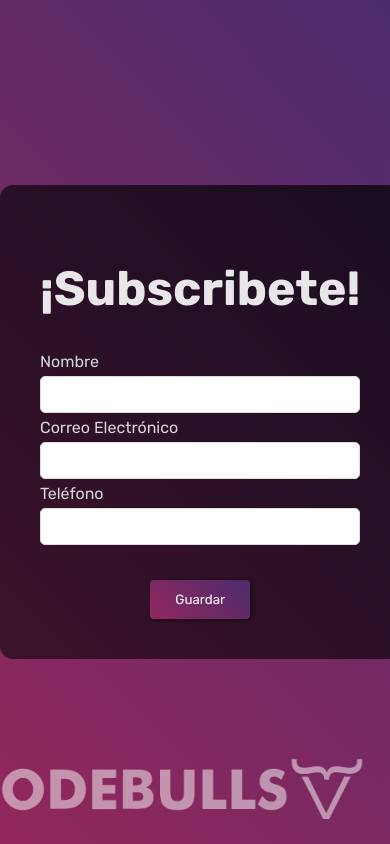
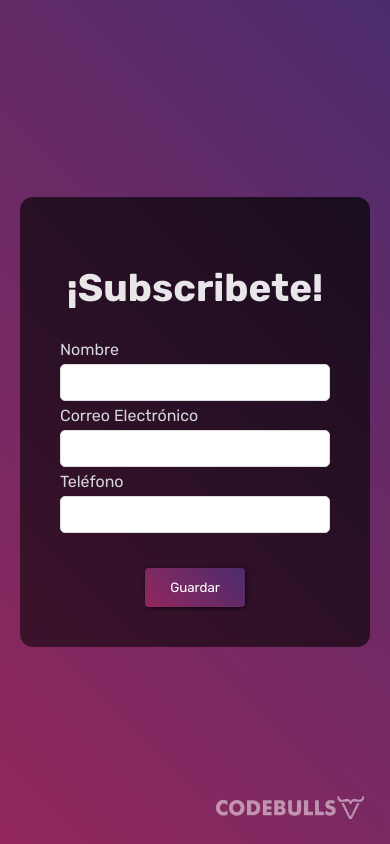
Before and after one commit to Verlezza/CodebullsTask1, a plain HTML site: page index.html in a window 390 px wide. Drawn offline with nearby package versions, Linux system fonts and the light colour scheme.

Commit message:
Update style.css
Faltaba Media Queries

```diff
--- a/style.css
+++ b/style.css
@@ -27,3 +27,10 @@ input { width: -webkit-fill-available; margin: 5px 0; padding: 10px; border-radi
 button { margin: 30px 0 0 0;padding: 12px 25px;border-radius: 4px;border: none; box-shadow: 1px 1px 5px -1px #000; }
 button:hover { box-shadow: 1px 1px 10px 0px #000; transform: scale(1.05); cursor: pointer; }
 img { position: absolute; max-width: 400px; filter: brightness(0) invert(1); opacity: 0.5; right: 25px; bottom: 25px; }
+
+
+@media (max-width: 600px) {
+    img { max-width: 150px; }
+    section > div { margin: auto 20px; }
+    .h2Grande { font-size:2.4em; }
+  }
```
